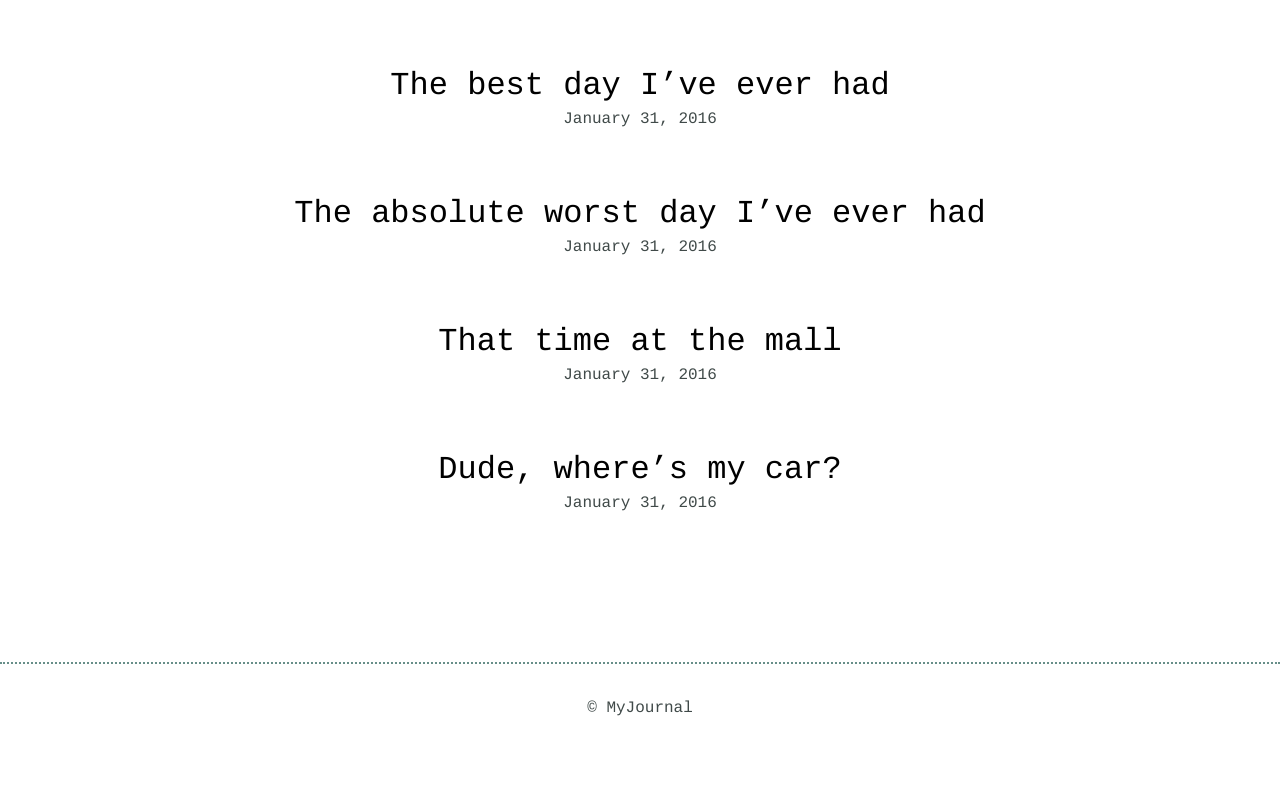
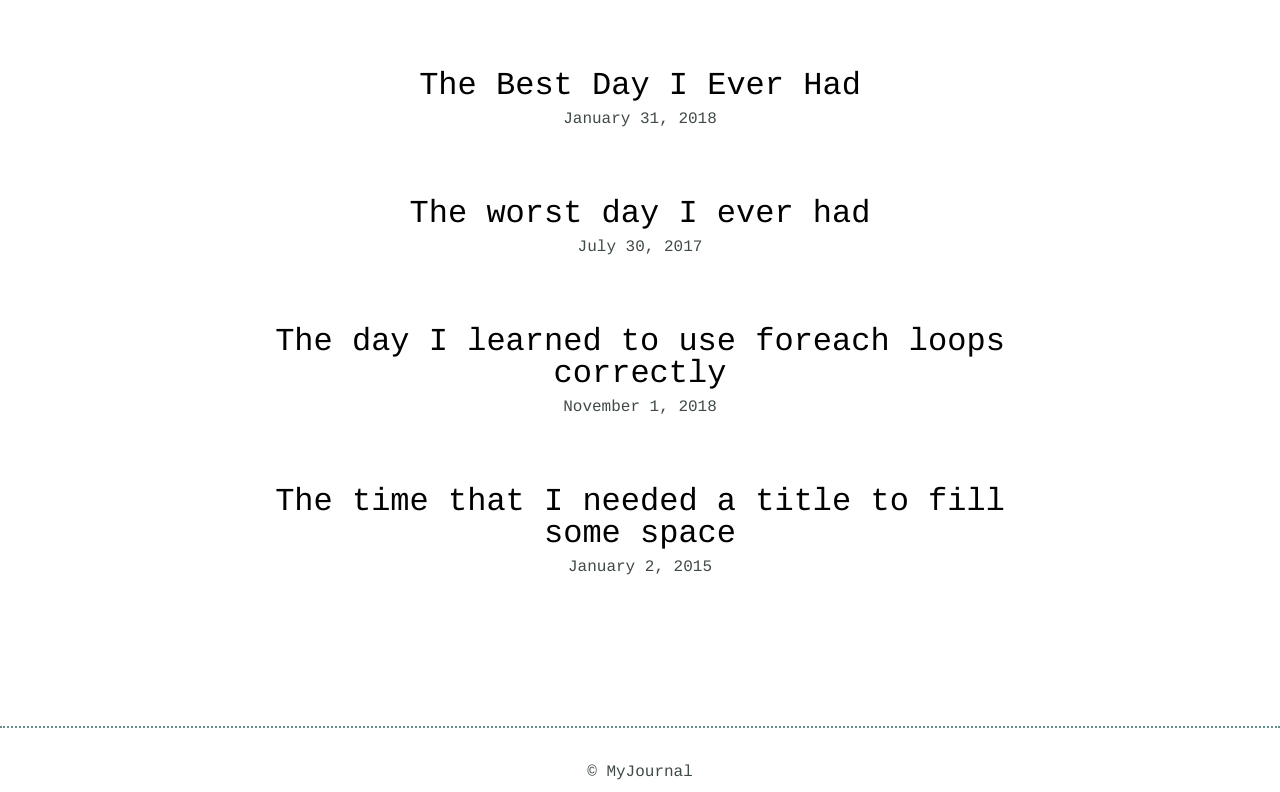
Before and after one commit to m-onofri/treehouse-techdegree-project-3, a PHP site: page / in a window 1280 px wide. Shown: the part 95-887 px from the top of the page. Before the commit the page ends 811 px from the top, so only its background shows below. Run offline with PHP 8.4, Linux system fonts and the light colour scheme; data comes from the database, SQL or seed files in the repository.

Commit message:
Complete first stage of the project
Get the data from the database and use them in the views

```diff
--- /dev/null
+++ b/inc/functions.php
@@ -0,0 +1,32 @@
+<?php
+
+function get_entries() {
+    include('connection.php');
+
+    try {
+       $results = $db->query('SELECT * FROM entries');
+    } catch (Exception $e) {
+       $e->getMessage();
+    }
+
+    $entries = $results->fetchAll(PDO::FETCH_ASSOC);
+
+    return $entries;
+}
+
+function get_entry($entry_id) {
+    include('connection.php');
+
+    try {
+       $result = $db->prepare('SELECT * FROM entries WHERE id = ?');
+       $result->bindValue(1, $entry_id, PDO::PARAM_INT);
+       $result->execute();
+    } catch (Exception $e) {
+       $e->getMessage();
+    }
+
+    $entry = $result->fetch(PDO::FETCH_ASSOC);
+
+    return $entry;
+}
+?>
--- a/inc/header.php
+++ b/inc/header.php
@@ -14,7 +14,7 @@
         <header>
             <div class="container">
                 <div class="site-header">
-                    <a class="logo" href="index.html"><i class="material-icons">library_books</i></a>
+                    <a class="logo" href="index.php"><i class="material-icons">library_books</i></a>
                     <a class="button icon-right" href="new.html"><span>New Entry</span> <i class="material-icons">add</i></a>
                 </div>
             </div>
--- a/index.php
+++ b/index.php
@@ -1,26 +1,29 @@
 <?php
+include('inc/connection.php');
+include('inc/functions.php');
+
+$entries = get_entries();
+
 include('inc/header.php');
-include('inc/connection.php');
 ?>
         <section>
             <div class="container">
                 <div class="entry-list">
-                    <article>
-                        <h2><a href="detail.html">The best day I’ve ever had</a></h2>
-                        <time datetime="2016-01-31">January 31, 2016</time>
-                    </article>
-                    <article>
-                        <h2><a href="detail_2.html">The absolute worst day I’ve ever had</a></h2>
-                        <time datetime="2016-01-31">January 31, 2016</time>
-                    </article>
-                    <article>
-                        <h2><a href="detail_3.html">That time at the mall</a></h2>
-                        <time datetime="2016-01-31">January 31, 2016</time>
-                    </article>
-                    <article>
-                        <h2><a href="detail_4.html">Dude, where’s my car?</a></h2>
-                        <time datetime="2016-01-31">January 31, 2016</time>
-                    </article>
+
+                    <!-- Display all the entries -->
+                    <?php foreach ($entries as $entry) { ?>
+                        <article>
+                            <h2>
+                                <a href="detail.php?id=<?php echo $entry['id']; ?>">
+                                    <?php echo $entry['title']; ?>
+                                </a>
+                            </h2>
+                            <time datetime="<?php echo $entry['date']; ?>">
+                                <?php echo strftime("%B %e, %G", strtotime($entry['date'])); ?>
+                            </time>
+                        </article>
+                    <?php } ?>
+
                 </div>
             </div>
         </section>
```
Also changed, not shown: detail.php (+13 -5 lines).
